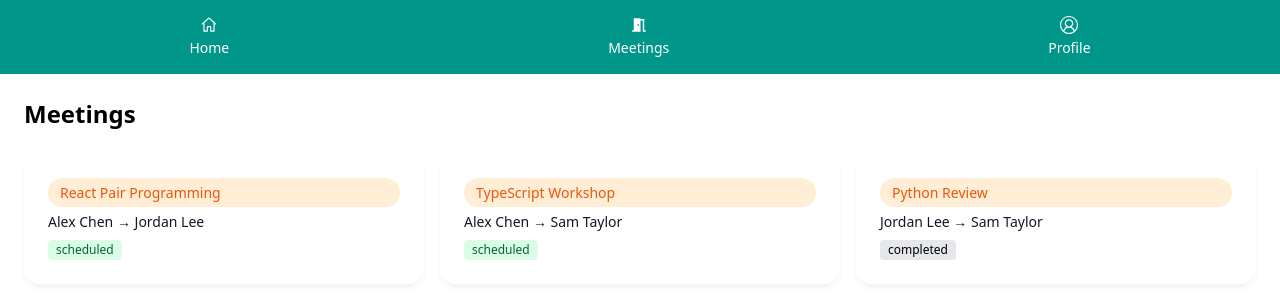
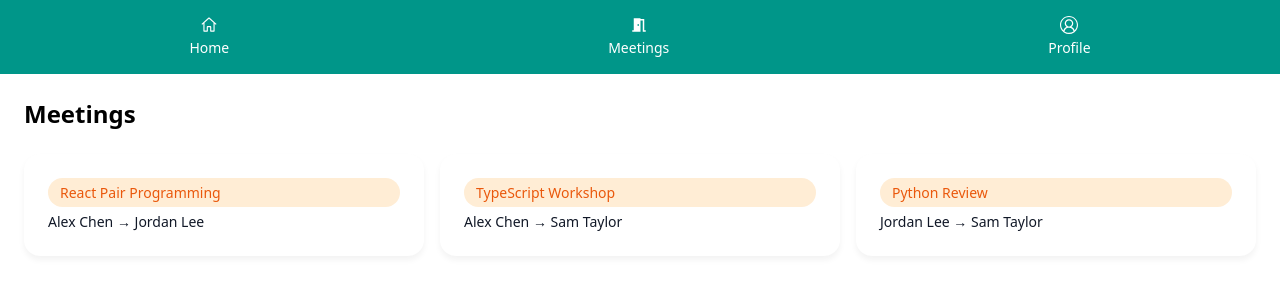
Before and after one commit to alantao5056/skill-trade, a Next.js app: page /meetings in a window 1280 px wide. Shown: the top 300 px of the page. Built offline with nearby package versions, Linux system fonts and the light colour scheme; no server answers.

Commit message:
message card

```diff
--- a/app/meetings/MeetingsCard.tsx
+++ b/app/meetings/MeetingsCard.tsx
@@ -33,15 +33,6 @@ export default function MeetingsCard({ meeting }: MeetingsCardProps) {
       <p className="meeting-info">
         {firstParticipant} → {secondParticipant}
       </p>
-      <span
-        className={`inline-block mt-2 px-2 py-0.5 rounded text-xs ${
-          meeting.status === "completed"
-            ? "bg-gray-200 dark:bg-gray-700"
-            : "bg-green-100 dark:bg-green-900/30 text-green-800 dark:text-green-200"
-        }`}
-      >
-        {meeting.status}
-      </span>
     </div>
   );
 }
```
